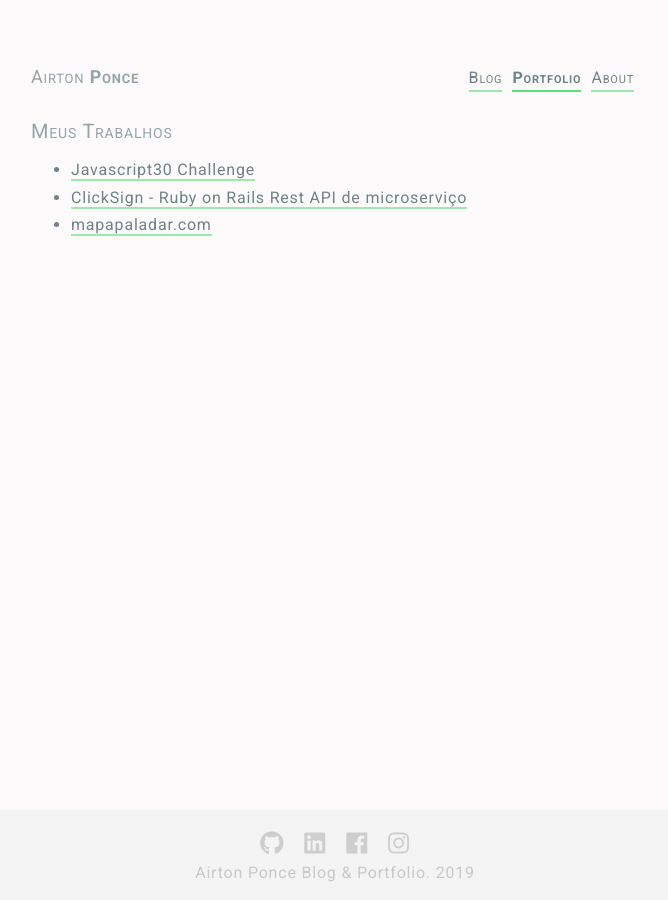
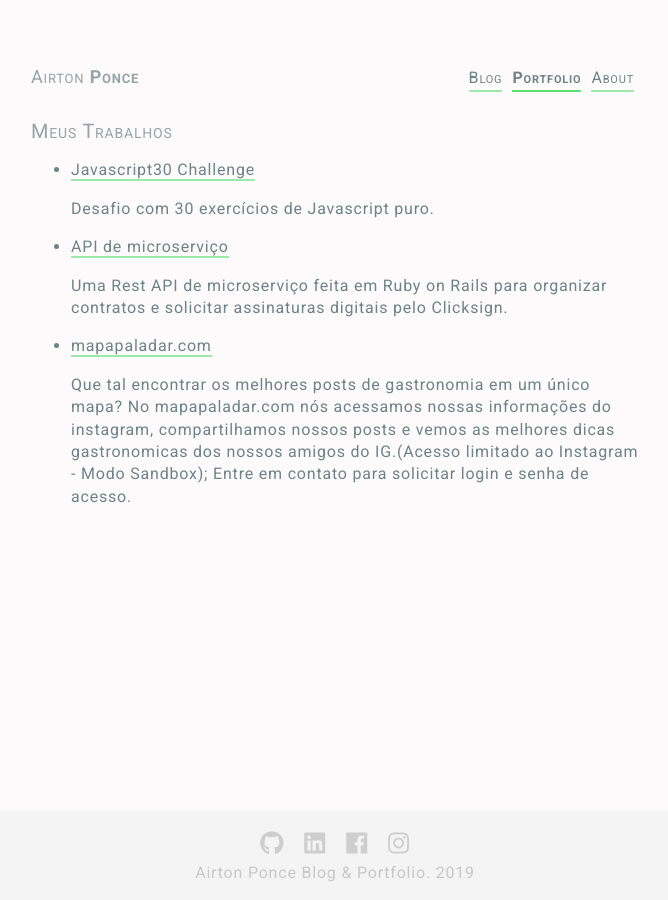
Before and after one commit to APonce911/jekyll-mywebsite, a Jekyll site: the page built from portfolio.html, in a window 1280 px wide. Shown: the whole page, without its empty margins (305-973 px from the left). Built offline with Jekyll 4.4.1, drawn with Linux system fonts in a browser that asks for light colours; nearby versions of some CDN libraries.

Commit message:
add short description on Portfolio items

```diff
--- a/portfolio.html
+++ b/portfolio.html
@@ -7,6 +7,12 @@ permalink: /portfolio/
 
 <ul>
     <li><a href="https://aponce911.github.io/javascript30/" target="_blank">Javascript30 Challenge</a></li>
-    <li><a href="https://github.com/APonce911/api-documents-app" target="_blank">ClickSign - Ruby on Rails Rest API de microserviço</a></li>
+    <p>Desafio com 30 exercícios de Javascript puro.
+    </p>
+    <li><a href="https://github.com/APonce911/api-documents-app" target="_blank">API de microserviço</a></li>
+    <p>Uma  Rest API de microserviço feita em Ruby on Rails para organizar contratos e solicitar assinaturas digitais pelo Clicksign.
+    </p>
     <li><a href="https://www.mapapaladar.com" target="_blank">mapapaladar.com</a></li>
+    <p>Que tal encontrar os melhores posts de gastronomia em um único mapa? No mapapaladar.com nós acessamos nossas informações do instagram, compartilhamos nossos posts e vemos as melhores dicas gastronomicas dos nossos amigos do IG.(Acesso limitado ao Instagram - Modo Sandbox); Entre em contato para solicitar login e senha de acesso.
+    </p>
 </ul>
```
